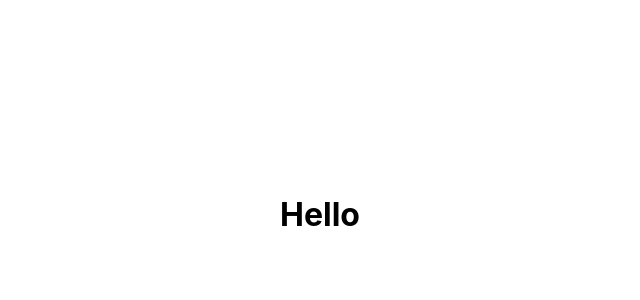
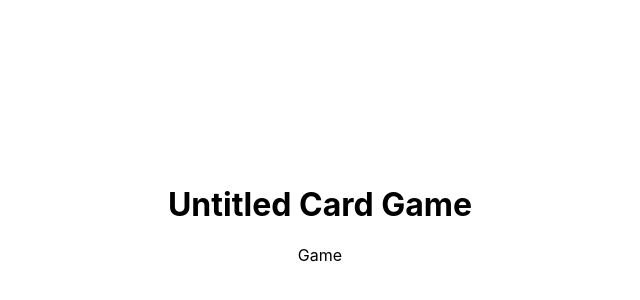
Before and after one commit to ninicdennis/untitled-card-game, a Next.js app: page / in a window 1280 px wide. Shown: the part 186-486 px from the top of the page, without its empty margins (320-960 px from the left). Built offline with nearby package versions, Linux system fonts and the light colour scheme.

Commit message:
Added link to game on startup.

```diff
--- a/pages/index.js
+++ b/pages/index.js
@@ -1,6 +1,6 @@
 import Head from 'next/head'
 import styles from '../styles/Home.module.css'
-
+import Link from 'next/link'
 export default function Home() {
   return (
     <div className={styles.container}>
@@ -8,7 +8,10 @@ export default function Home() {
         <title>Create Next App</title>
         <link rel="icon" href="/favicon.ico" />
       </Head>
-      <h1>Hello</h1>
+      <h1>Untitled Card Game</h1>
+      <Link href ='/game'>
+        <a>Game</a>
+      </Link>
     </div>
   )
 }
```
